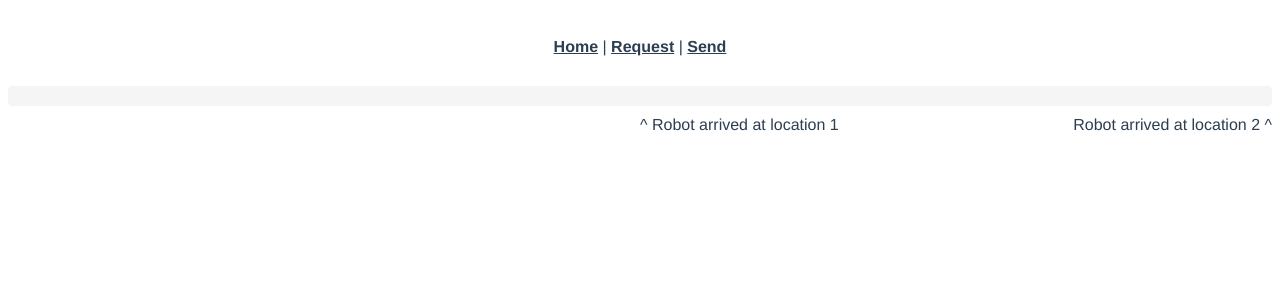
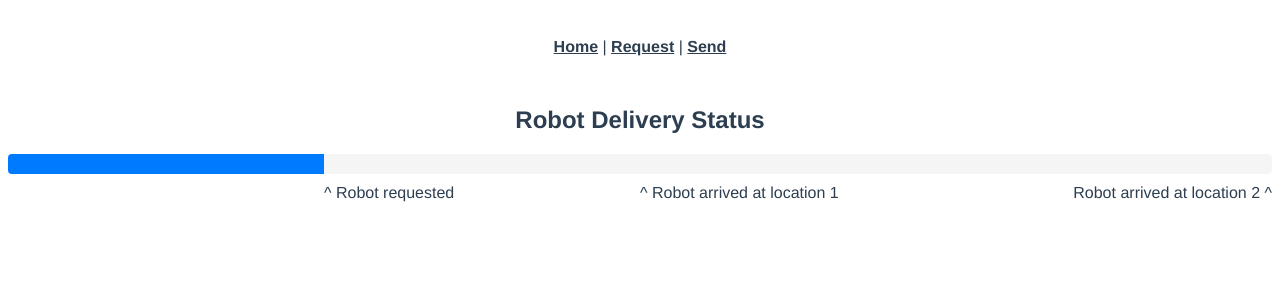
Before and after one commit to feyu39/project-seahorse-frontend, a Vue app: page /progress in a window 1280 px wide. Shown: the top 300 px of the page. Built offline with nearby package versions, Linux system fonts and the light colour scheme; no server answers.

Commit message:
fixed word spacing

```diff
--- a/src/views/ProgressBar.vue
+++ b/src/views/ProgressBar.vue
@@ -1,9 +1,11 @@
 <template>
+    <h2 class="text-center">Robot Delivery Status</h2>
     <div style="position: relative;">
       <div class="progress" style="height: 20px;">
         <div class="progress-bar" :style="{ width: progressWidth }"></div>
       </div>
       <div class="text-center mt-2">
+        <span style="position: absolute; left: 25%;">^ Robot requested</span>
         <span style="position: absolute; left: 50%;">^ Robot arrived at location 1</span>
         <span style="position: absolute; right: 0;">Robot arrived at location 2 ^</span>
       </div>
@@ -16,7 +18,7 @@
   export default {
     data() {
       return {
-        progressWidth: '0%',
+        progressWidth: '25%',
       };
     },
     methods: {
```
